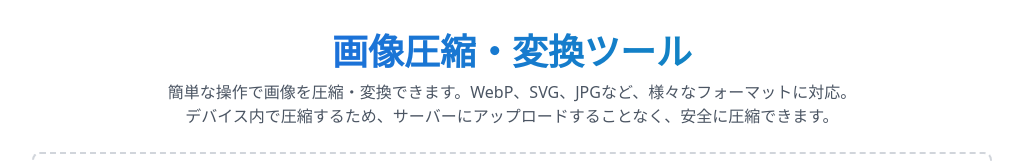
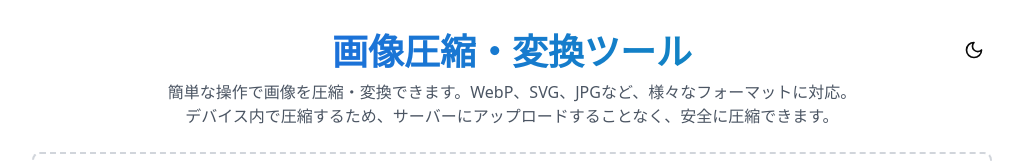
Before and after one commit to gezzzi/image-compression-tool, a Next.js app: page / in a window 1280 px wide. Shown: the top 161 px of the page, without its empty margins (128-1151 px from the left). Built offline with nearby package versions, Linux system fonts and the light colour scheme.

Commit message:
トグルでのダークモード実装

```diff
--- a/package.json
+++ b/package.json
@@ -17,6 +17,7 @@
     "clsx": "^2.1.1",
     "lucide-react": "^0.475.0",
     "next": "15.1.7",
+    "next-themes": "^0.4.6",
     "react": "^19.0.0",
     "react-dom": "^19.0.0",
     "react-dropzone": "^14.3.5",
--- a/src/app/layout.tsx
+++ b/src/app/layout.tsx
@@ -2,6 +2,7 @@ import type { Metadata } from "next";
 import { Geist } from "next/font/google";
 import "./globals.css";
 import Script from 'next/script'
+import { ThemeProvider } from 'next-themes'
 
 const geist = Geist({
   subsets: ["latin"],
@@ -38,12 +39,18 @@ export default function RootLayout({
   children: React.ReactNode;
 }>) {
   return (
-    <html lang="ja">
+    <html lang="ja" suppressHydrationWarning>
       <head>
         <meta name="google-site-verification" content="v-5mBHaQPHryCAhOwqhA9MjkOtYrU6p3t9_sQSaFrv4" />
       </head>
       <body className={`${geist.variable} font-sans antialiased`}>
-        {children}
+        <ThemeProvider
+          attribute="class"
+          defaultTheme="system"
+          enableSystem
+        >
+          {children}
+        </ThemeProvider>
         <Script src="https://www.googletagmanager.com/gtag/js?id=G-D2PV9459LC" />
         <Script id="google-analytics">
           {`
--- a/src/app/page.tsx
+++ b/src/app/page.tsx
@@ -1,8 +1,13 @@
 import ImageCompressor from './components/ImageCompressor'
+import { ThemeToggle } from '@/components/ui/theme-toggle'
 
 export default function Home() {
   return (
     <main className="container mx-auto min-h-screen p-4 md:p-8 max-w-5xl">
+      <div className="relative">
+        <div className="absolute right-0 top-0">
+          <ThemeToggle />
+        </div>
         <div className="space-y-6">
           <div className="text-center space-y-2">
             <h1 className="text-3xl md:text-4xl font-bold bg-gradient-to-r from-blue-600 to-cyan-600 bg-clip-text text-transparent">
@@ -16,6 +21,7 @@ export default function Home() {
           </div>
           <ImageCompressor />
         </div>
+      </div>
     </main>
   );
 }
--- /dev/null
+++ b/src/components/ui/theme-toggle.tsx
@@ -0,0 +1,29 @@
+'use client'
+
+import { useTheme } from 'next-themes'
+import { useEffect, useState } from 'react'
+import { Moon, Sun } from 'lucide-react'
+
+export function ThemeToggle() {
+  const [mounted, setMounted] = useState(false)
+  const { theme, setTheme } = useTheme()
+
+  useEffect(() => {
+    setMounted(true)
+  }, [])
+
+  if (!mounted) return null
+
+  return (
+    <button
+      onClick={() => setTheme(theme === 'dark' ? 'light' : 'dark')}
+      className="p-2 rounded-md hover:bg-gray-100 dark:hover:bg-gray-800"
+    >
+      {theme === 'dark' ? (
+        <Sun className="h-5 w-5" />
+      ) : (
+        <Moon className="h-5 w-5" />
+      )}
+    </button>
+  )
+}
```
Also changed, not shown: 1 other file (tests, documents, lock files or other folders). Lines whose indentation alone changed are shown as unchanged.
